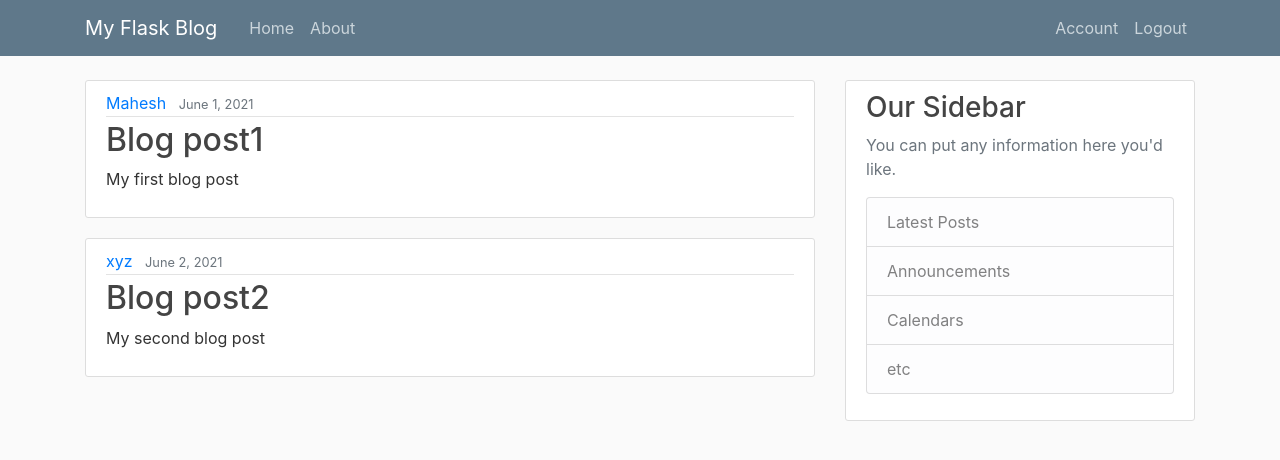
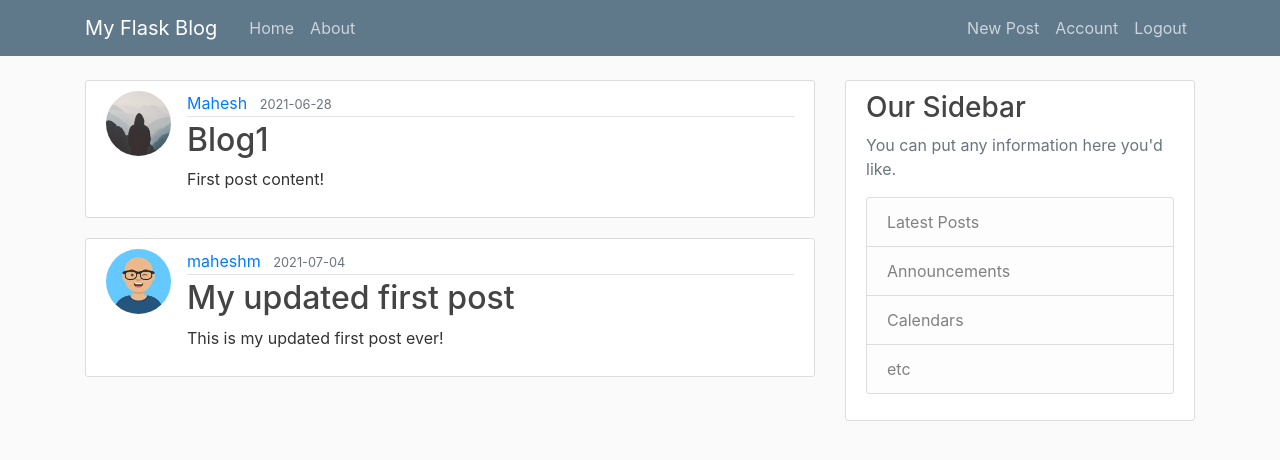
Before and after one commit to mahesh2247/BlogPost, a Flask app: page / in a window 1280 px wide. Shown: the top 460 px of the page. Run offline with Flask 2, Linux system fonts and the light colour scheme; a user stored in the database is signed in; data comes from the database, SQL or seed files in the repository; both versions use the stored data as it was after the commit; some libraries are stand-ins or nearby versions.

Commit message:
added update and delete feature for user posts

```diff
--- a/main/routes.py
+++ b/main/routes.py
@@ -1,5 +1,5 @@
-from flask import Flask, render_template, url_for, flash, redirect, request
-from main.forms import RegistrationForm, LoginForm, UpdateAccountForm
+from flask import Flask, render_template, url_for, flash, redirect, request, abort
+from main.forms import RegistrationForm, LoginForm, UpdateAccountForm, PostForm
 import secrets
 import os
 from PIL import Image
@@ -9,26 +9,10 @@ from main.models import User, Post
 from flask_login import login_user, current_user, logout_user, login_required
 
 
-posts = [{
-
-    'title': 'Blog post1',
-    'author': 'Mahesh',
-    'description': 'My first blog post',
-    'date_added': 'June 1, 2021'
-},
-    {
-
-        'title': 'Blog post2',
-        'author': 'xyz',
-        'description': 'My second blog post',
-        'date_added': 'June 2, 2021'
-    }
-]
-
-
 @app.route("/")
 @app.route('/home')
 def home():
+    posts = Post.query.all()
     return render_template("home.html", posts=posts)
 
 
@@ -86,6 +70,7 @@ def save_picture(form_picture):
 
     return picture_fn
 
+
 @app.route("/account", methods=["GET", "POST"])
 @login_required
 def account():
@@ -104,3 +89,53 @@ def account():
         form.email.data = current_user.email
     image_file = url_for('static', filename='profile_pics/' + current_user.image_file)
     return render_template("account.html", title='Account', image_file=image_file, form=form)
+
+
+@app.route("/post/new", methods=["GET", "POST"])
+@login_required
+def new_post():
+    form = PostForm()
+    if form.validate_on_submit():
+        post = Post(title=form.title.data, content=form.content.data, author=current_user)
+        db.session.add(post)
+        db.session.commit()
+        flash('Your Post has been created', 'success')
+        return redirect(url_for('home'))
+    return render_template('create_post.html', title='New Post', form=form, legend='New Post')
+
+
+@app.route("/post/<int:post_id>")
+def post(post_id):
+    post = Post.query.get_or_404(post_id)
+    return render_template('post.html', title=post.title, post=post)
+
+
+@app.route("/post/<int:post_id>/update", methods=["GET", "POST"])
+@login_required
+def update_post(post_id):
+    post = Post.query.get_or_404(post_id)
+    if post.author != current_user:
+        abort(403)
+    form = PostForm()
+    if form.validate_on_submit():
+        post.title = form.title.data
+        post.content = form.content.data
+        db.session.commit()
+        flash('Post has been updated!', 'success')
+        return redirect(url_for('post', post_id=post.id))
+    elif request.method == 'GET':
+        form.title.data = post.title
+        form.content.data = post.content
+    return render_template('create_post.html', title='Update Post', form=form, legend='Update Post')
+
+
+@app.route("/post/<int:post_id>/delete", methods=["POST"])
+@login_required
+def delete_post(post_id):
+    post = Post.query.get_or_404(post_id)
+    if post.author != current_user:
+        abort(403)
+    db.session.delete(post)
+    db.session.commit()
+    flash('Your post has been deleted!', 'success')
+    return redirect(url_for('home'))
--- a/main/templates/home.html
+++ b/main/templates/home.html
@@ -2,14 +2,15 @@
 {% block content %}
     {% for post in posts  %}
         <article class="media content-section">
-  <div class="media-body">
-    <div class="article-metadata">
-      <a class="mr-2" href="#">{{ post.author }}</a>
-      <small class="text-muted">{{ post.date_added }}</small>
-    </div>
-    <h2><a class="article-title" href="#">{{ post.title }}</a></h2>
-    <p class="article-content">{{ post.description }}</p>
-  </div>
-</article>
+            <img class="rounded-circle article-img" src="{{ url_for('static', filename='profile_pics/' + post.author.image_file) }}">
+            <div class="media-body">
+                <div class="article-metadata">
+                    <a class="mr-2" href="#">{{ post.author.username }}</a>
+                    <small class="text-muted">{{ post.date_posted.strftime('%Y-%m-%d') }}</small>
+                </div>
+                <h2><a class="article-title" href="{{ url_for('post', post_id=post.id) }}">{{ post.title }}</a></h2>
+                <p class="article-content">{{ post.content }}</p>
+             </div>
+        </article>
     {% endfor %}
 {% endblock content %}
--- a/main/templates/layout.html
+++ b/main/templates/layout.html
@@ -33,6 +33,7 @@
         <!-- Navbar Right Side -->
         <div class="navbar-nav">
           {% if current_user.is_authenticated %}
+            <a class="nav-item nav-link" href="{{ url_for('new_post') }}">New Post</a>
             <a class="nav-item nav-link" href="{{ url_for('account') }}">Account</a>
             <a class="nav-item nav-link" href="{{ url_for('logout') }}">Logout</a>
           {% else %}
```
Also changed, not shown: main/forms.py (+6 -1 lines), main/templates/create_post.html (added, +45 -0 lines), main/templates/post.html (added, +43 -0 lines), main/site.db, main/static/profile_pics/6384624b9a4da1c1.jpg (added).
